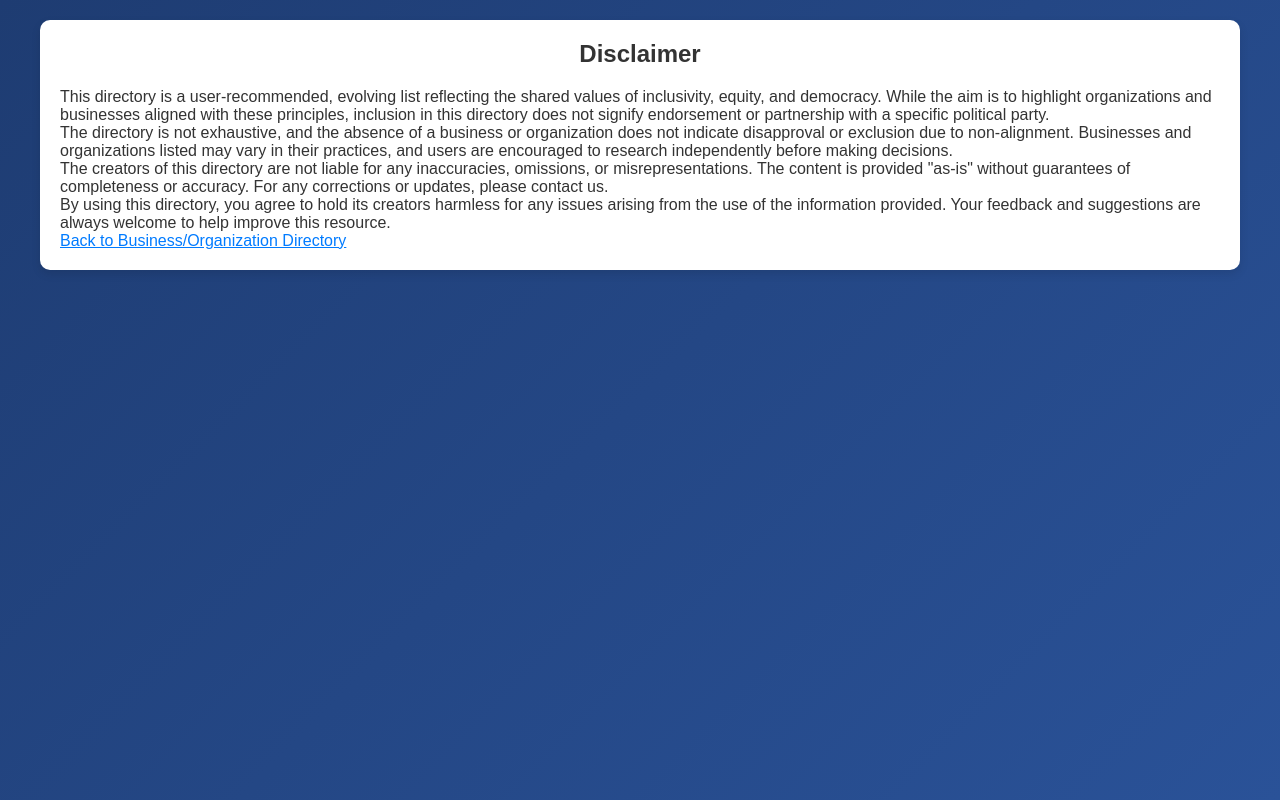
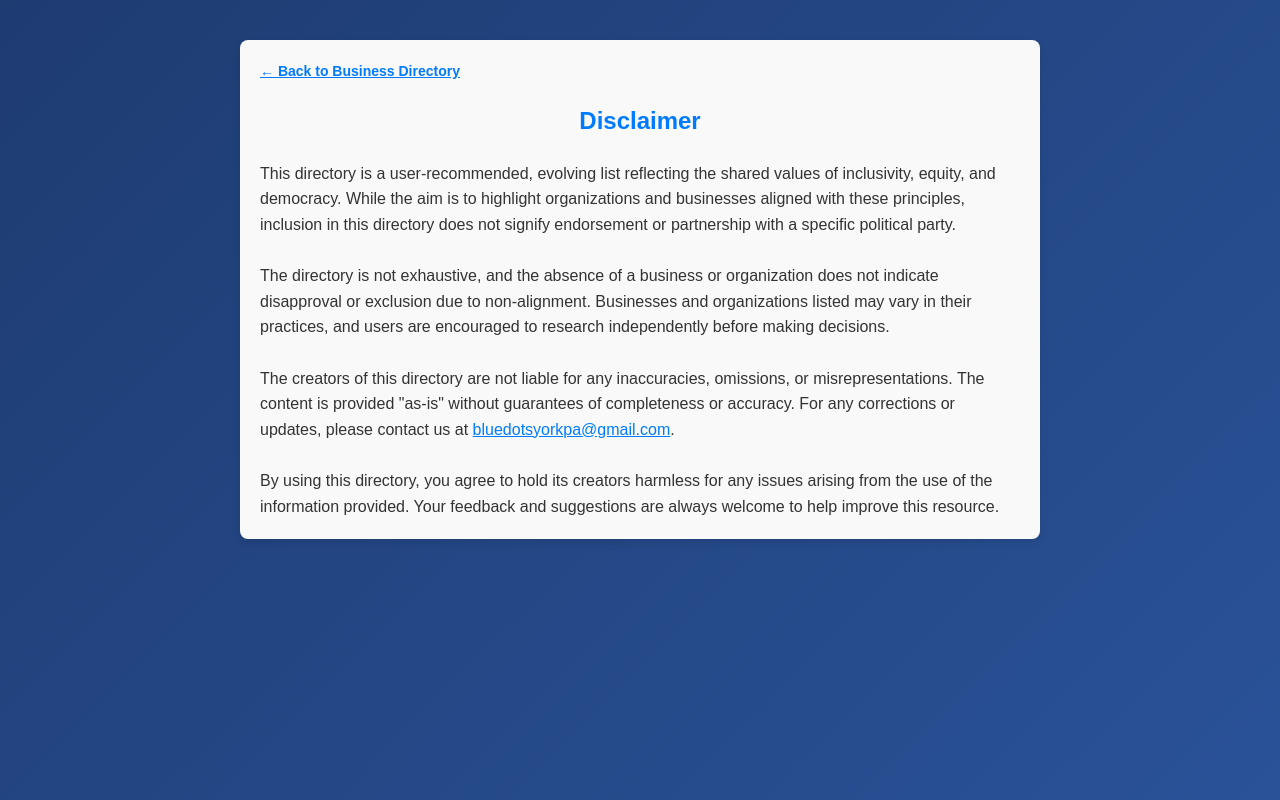
Before and after one commit to jenbrick/bluedotsyork, a Next.js app: page /business-directory/disclaimer in a window 1280 px wide. Built offline with nearby package versions, Linux system fonts and the light colour scheme.

Commit message:
disclaimer styling

```diff
--- a/app/business-directory/disclaimer/page.tsx
+++ b/app/business-directory/disclaimer/page.tsx
@@ -2,29 +2,69 @@
 
 export default function Disclaimer() {
     return (
-        <div className="container">
-            <h1>Disclaimer</h1>
+        <div
+            style={{
+                maxWidth: "800px",
+                margin: "20px auto",
+                padding: "20px",
+                backgroundColor: "#f9f9f9",
+                borderRadius: "8px",
+                boxShadow: "0 4px 8px rgba(0, 0, 0, 0.1)",
+                fontFamily: "Arial, sans-serif",
+                color: "#333",
+                lineHeight: "1.6",
+            }}
+        >
+            {/* Back to Business Directory Link */}
+            <a
+                href="/business-directory"
+                style={{
+                    display: "block",
+                    marginBottom: "20px",
+                    color: "#007bff",
+                    textDecoration: "underline",
+                    fontWeight: "bold",
+                    fontSize: "14px",
+                }}
+            >
+                ← Back to Business Directory
+            </a>
+
+            {/* Disclaimer Content */}
+            <h1
+                style={{
+                    fontSize: "24px",
+                    color: "#007bff",
+                    marginBottom: "20px",
+                    textAlign: "center",
+                }}
+            >
+                Disclaimer
+            </h1>
             <p>
                 This directory is a user-recommended, evolving list reflecting the shared values of inclusivity, equity, and democracy.
                 While the aim is to highlight organizations and businesses aligned with these principles, inclusion in this directory
                 does not signify endorsement or partnership with a specific political party.
-            </p>
+            </p><br></br>
             <p>
                 The directory is not exhaustive, and the absence of a business or organization does not indicate disapproval or
                 exclusion due to non-alignment. Businesses and organizations listed may vary in their practices, and users are
                 encouraged to research independently before making decisions.
-            </p>
+            </p><br></br>
             <p>
                 The creators of this directory are not liable for any inaccuracies, omissions, or misrepresentations. The content is
-                provided "as-is" without guarantees of completeness or accuracy. For any corrections or updates, please contact us.
-            </p>
+                provided "as-is" without guarantees of completeness or accuracy. For any corrections or updates, please contact us at {' '}
+                    <a
+                        href="mailto:bluedotsyorkpa@gmail.com?subject=Request to Remove a Business/Organization&body=Please include the name and details of the business/organization you want to remove."
+                        style={{ color: "#007bff", textDecoration: "underline" }}
+                    >
+                        bluedotsyorkpa@gmail.com
+                    </a>{''}.
+            </p><br></br>
             <p>
                 By using this directory, you agree to hold its creators harmless for any issues arising from the use of the
                 information provided. Your feedback and suggestions are always welcome to help improve this resource.
             </p>
-            <a href="/business-directory" style={{ color: '#007bff', textDecoration: 'underline' }}>
-                Back to Business/Organization Directory
-            </a>
         </div>
     );
 }
--- a/app/globals.css
+++ b/app/globals.css
@@ -576,18 +576,20 @@ h2 {
 }
 
 .styled-add-button {
-  padding: 10px 20px;
+  padding: 5px 10px;
   background: linear-gradient(90deg, #e6f7ff, #99d6ff); /* Light blue to medium blue */
   color: #003366; /* Darker blue text for contrast */
   border: none;
   border-radius: 8px;
-  font-size: 14px;
+  font-size: 12px;
   font-weight: bold;
   cursor: pointer;
   box-shadow: 0 1px 3px rgba(0, 0, 0, 0.1);
   transition: background 0.3s ease, box-shadow 0.3s ease;
   align-items: center;
   gap: 8px;
+  margin-bottom: 5px;
+  margin-right: 5px;
 }
 
 .styled-add-button:hover {
@@ -596,12 +598,12 @@ h2 {
 
 
 .styled-remove-button {
-  padding: 10px 20px;
+  padding: 5px 10px;
   background: linear-gradient(90deg, #ffe6f2, #ff99c2); /* Light pink to medium pink */
   color: #8a0036; /* Darker text for better contrast */
   border: none;
   border-radius: 8px;
-  font-size: 14px;
+  font-size: 12px;
   font-weight: bold;
   cursor: pointer;
   box-shadow: 0 1px 3px rgba(0, 0, 0, 0.1);
```
Also changed, not shown: app/business-directory/page.tsx (+24 -18 lines), app/business-directory/remove/page.tsx (+16 -1 lines).
